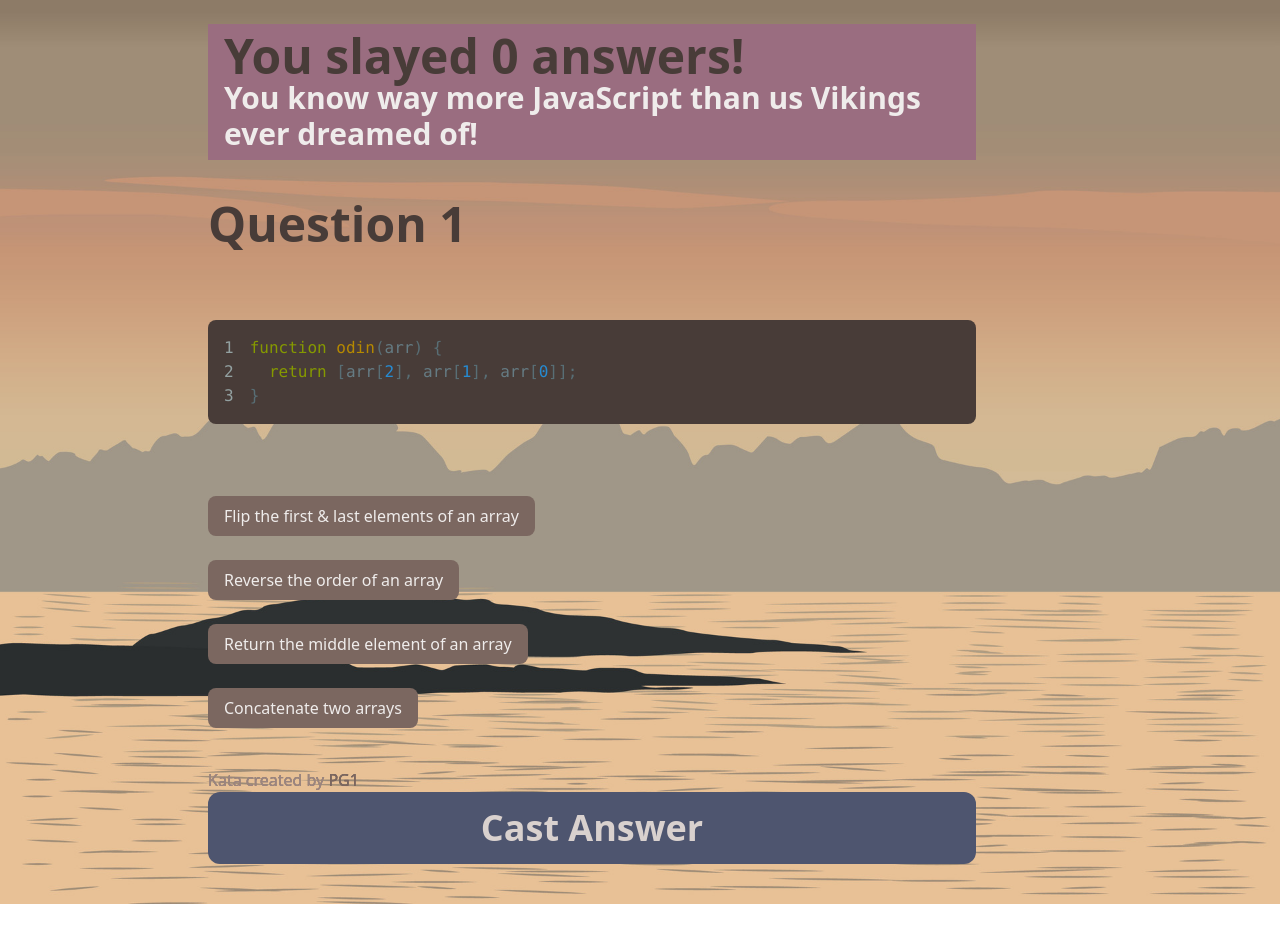
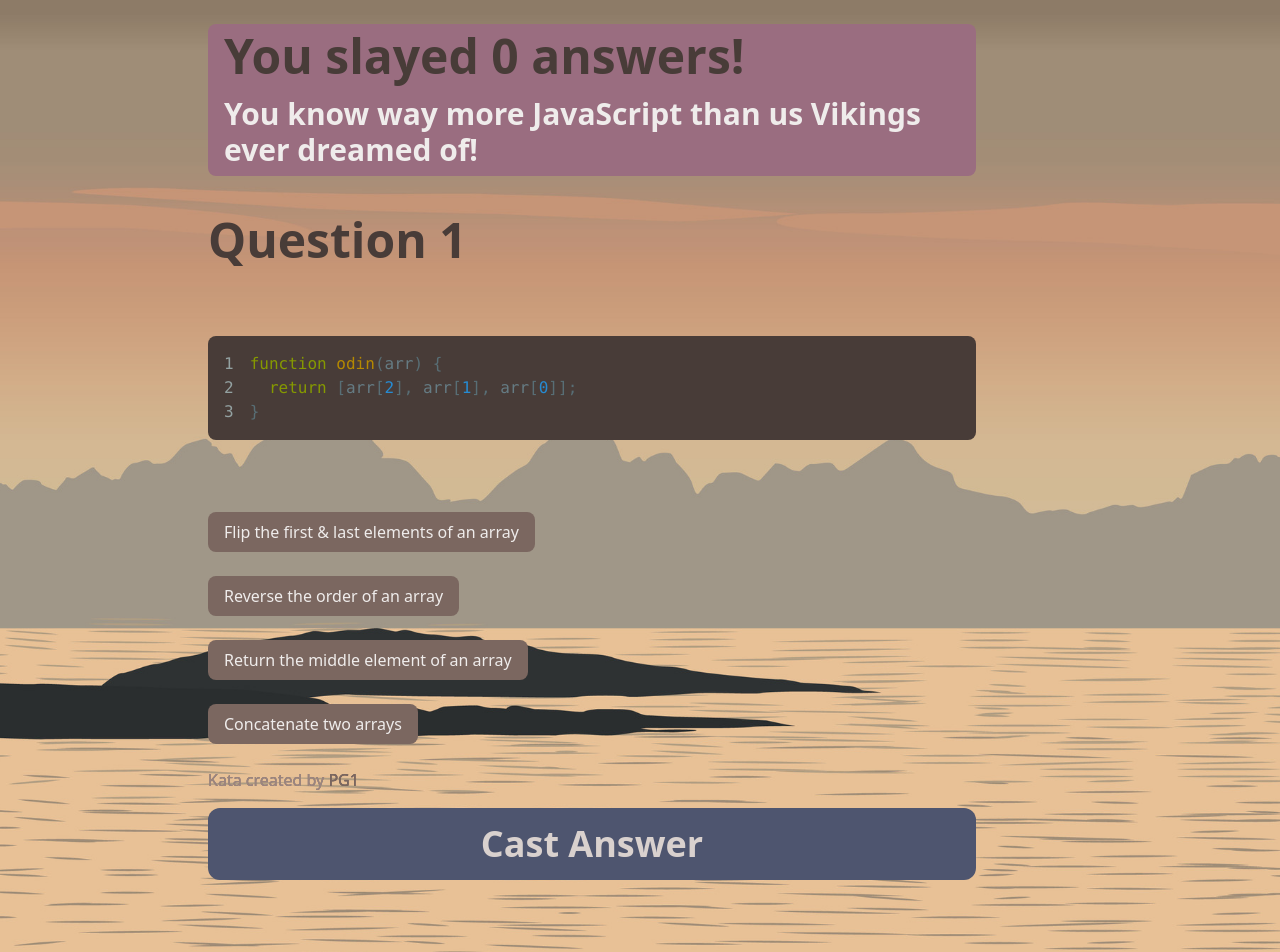
Before and after one commit to JoleneKearse/runic-code, a React (Vite) app: page /results in a window 1280 px wide. Shown: the top 952 px of the page. Before the commit the page ends 904 px from the top, so only its background shows below. Built offline with nearby package versions, Linux system fonts and the light colour scheme.

Commit message:
chore: fix sloppy rigging

```diff
--- a/src/components/Button.jsx
+++ b/src/components/Button.jsx
@@ -2,7 +2,7 @@ import React from 'react'
 
 const Button = ({ text, onClick }) => {
   return (
-    <button className="py-4 px-8 bg-accent-blue rounded-xl text-neutral-300 text-2xl md:text-4xl font-bold hover:bg-accent-navy" onClick={onClick}>{text}</button>
+    <button className="mb-10 py-4 px-8 bg-accent-blue rounded-xl text-neutral-300 text-2xl md:text-4xl font-bold hover:bg-accent-navy" onClick={onClick}>{text}</button>
   )
 }
 
--- a/src/components/MultipleChoice.jsx
+++ b/src/components/MultipleChoice.jsx
@@ -70,11 +70,11 @@ const MultipleChoice = ({
             </p>
           )}
           {quizOver && userChoices[currentQuestion] !== correctAnswerIndex && (
-            <p className="fixed bottom-2 w-full text-neutral-700">
+            <p className="fixed bottom-2 w-full">
               <a
                 href={questions[currentQuestion].furtherReading}
                 target="_blank" rel="noopener noreferrer"
-                className="text-accent-red"
+                className="text-accent-red motion-safe:animate-ping duration-75"
               >
                 Strengthen for next battle
               </a>
--- a/src/pages/ResultsPage.jsx
+++ b/src/pages/ResultsPage.jsx
@@ -24,11 +24,11 @@ const ResultsPage = ({
 
   return (
     <article>
-      <div className="mt-6 py-2 px-4 bg-accent-pink">
+      <div className="mt-6 py-2 px-4 bg-accent-pink rounded-lg">
         <p className="text-neutral-900 text-3xl font-black md:text-4xl lg:text-5xl">
           You slayed {correctAnswers} answer{correctAnswers !== 1 ? "s" : ""}!
         </p>
-        <p className="text-neutral-100 text-xl font-black md:text-2xl lg:text-3xl">
+        <p className="mt-4 text-neutral-100 text-xl font-black md:text-2xl lg:text-3xl">
           {congratulationsMessages[correctAnswers]}
         </p>
       </div>
```
